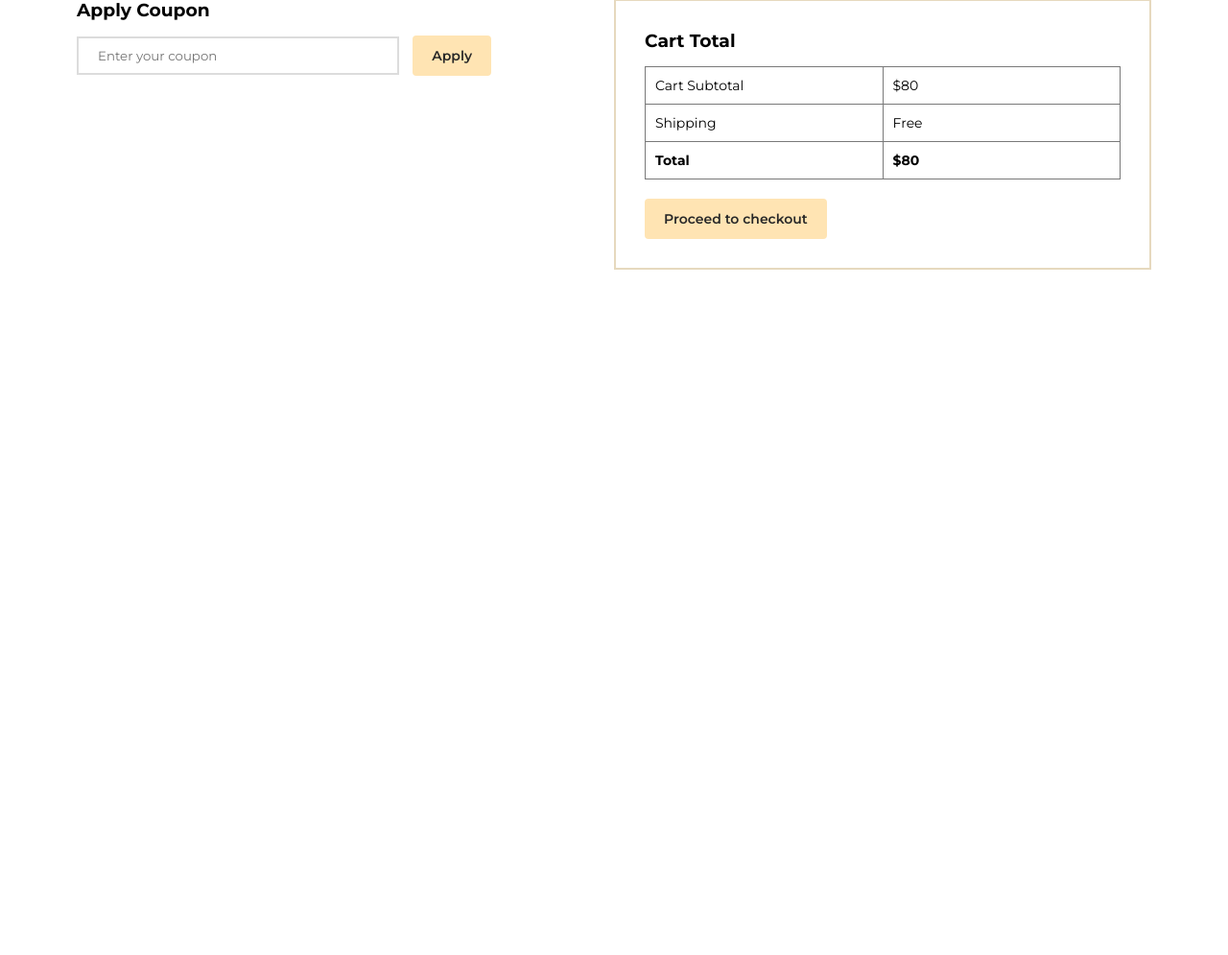
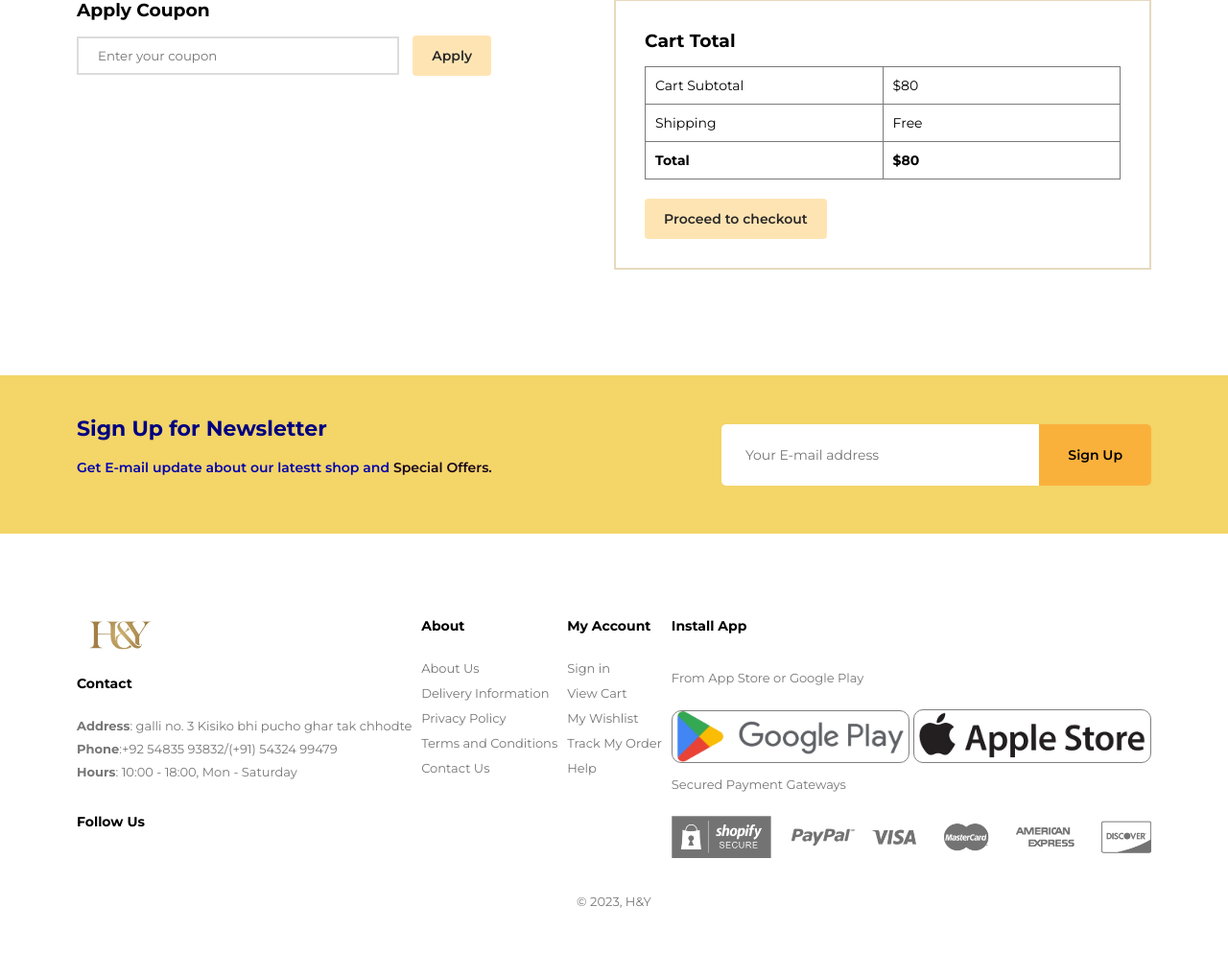
Before and after one commit to Yash0082/E-Commerce-Website, a PHP site: page /E-Commerce-Website/cart.php in a window 1280 px wide. Shown: the part 592-1587 px from the top of the page at 96% size. Before the commit the page ends 873 px from the top, so only its background shows below. Run offline with PHP 8.4, Linux system fonts and the light colour scheme; data that the repository does not hold is empty.

Commit message:
added footer

```diff
--- a/cart.php
+++ b/cart.php
@@ -191,6 +191,73 @@
 
         </div>
     </section>
+
+    <section id= "newsletter" class=" section-p1 section-m1">
+        <div class="newstext">
+            <h4>Sign Up for Newsletter</h4>
+            <p>Get E-mail update about  our latestt shop and <span>Special Offers.</span></p>
+        </div>
+
+        <div class="form">
+            <input type="text" placeholder = "Your E-mail address">
+            <button class="normal"> Sign Up</button>
+        </div>
+    </section>
+
+    <footer class="section-p1">
+        <div class="col">
+            <img class="logo" src="img/H_Y-removebg-preview.png" alt="logo" >
+            <h4>Contact</h4>
+            <p><strong>Address</strong>: galli no. 3 Kisiko bhi pucho ghar tak chhodte</p>
+            <p><strong>Phone</strong>:+92 54835 93832/(+91) 54324 99479</p>
+            <p><strong>Hours</strong>: 10:00 - 18:00, Mon - Saturday</p>
+
+            <div class="follow">
+                <h4>Follow Us</h4>
+                <div class="icon">
+                    <i class="fab fa-facebook-f"></i>
+                    <i class="fab fa-twitter"></i>
+                    <i class="fab fa-instagram"></i>
+                    <i class="fab fa-pinterest-p"></i>
+                    <i class="fab fa-youtube"></i>
+                </div>
+            </div>
+
+        </div>
+
+        <div class="col">
+            <h4>About</h4>
+            <a href="#" > About Us</a>
+            <a href="#" > Delivery Information</a>
+            <a href="#" > Privacy Policy</a>
+            <a href="#" > Terms and Conditions</a>
+            <a href="#" > Contact Us</a>
+        </div>
+
+        <div class="col">
+            <h4>My Account</h4>
+            <a href="#" > Sign in</a>
+            <a href="#" > View Cart</a>
+            <a href="#" > My Wishlist</a>
+            <a href="#" > Track My Order</a>
+            <a href="#" > Help</a>
+        </div>
+
+        <div class="col install">
+            <h4> Install App</h4>
+            <p>From App Store or Google Play</p>
+            <div class="row">
+                <img src="img/install/gogl-logo.png" alt="google-play" width="248px">
+                <img src="img/install/apl-logo.png" alt="apple-store" width="248px">
+            </div>
+            <p>Secured Payment Gateways</p>
+            <img class="pg" src="img/install/pg1.png" alt="payment-gateways">
+        </div>
+        <div class="copyright">
+            <p>&copy; 2023, H&Y </p>
+        </div>
+    </footer>
+
     <script src="script.js"></script>
 
 </body>
```
